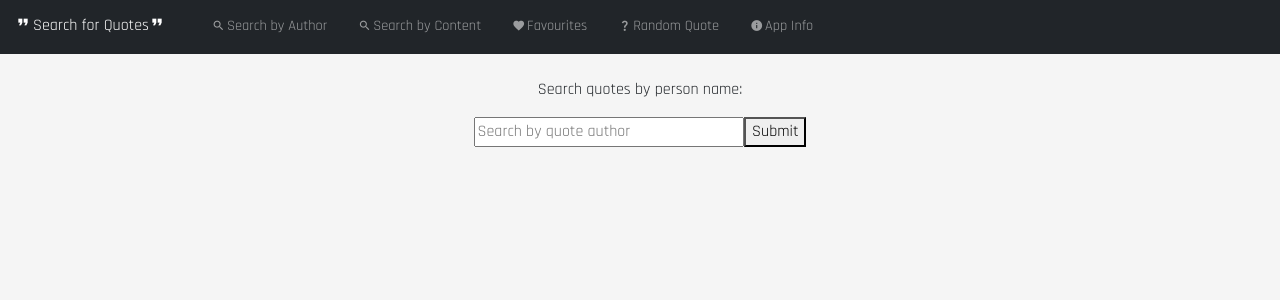
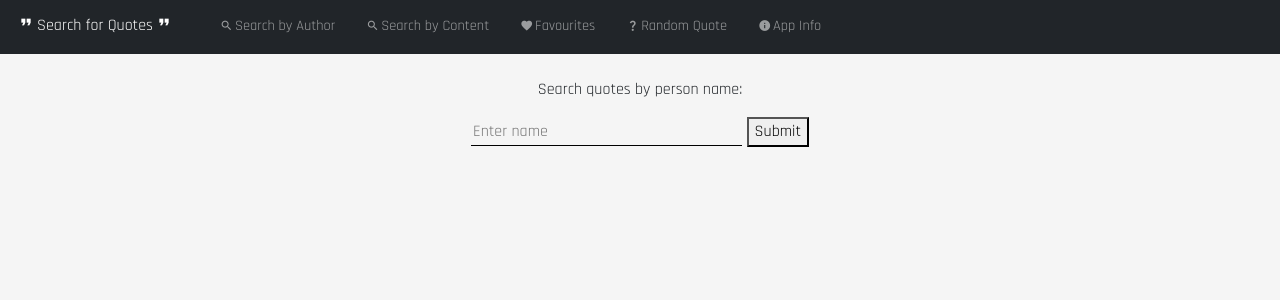
Before and after one commit to zappled/search-for-lyrics, a React (Create React App) app: page / in a window 1280 px wide. Shown: the top 300 px of the page. Built offline with nearby package versions, Linux system fonts and the light colour scheme.

Commit message:
Added 'search again' button

```diff
--- a/src/App.js
+++ b/src/App.js
@@ -2,10 +2,11 @@ import React from "react";
 import MainMenu from "./pages/MainMenu";
 import styles from "./styles.css";
 import { Route, Switch, Link } from "react-router-dom";
-import SearchByContent from "./pages/SearchByContent";
+import SearchByContent from "./components/SearchByContent";
 import Favourites from "./pages/Favourites";
 import Trending from "./pages/Trending";
 import AppInfo from "./pages/AppInfo";
+import SongDetails from "./components/SongDetails";
 
 function App() {
   return (
@@ -65,6 +66,9 @@ function App() {
         <Route exact path="/app-info">
           <AppInfo />
         </Route>
+        <Route exact path="/details">
+          <SongDetails />
+        </Route>
       </Switch>
     </>
   );
--- a/src/pages/SearchByContent.js
+++ b/src/components/SearchByContent.js
@@ -1,5 +1,5 @@
 import React from "react";
-import SearchSongContent from "./SearchSong";
+import SearchSongContent from "../pages/SearchSongContent";
 
 const SearchByContent = () => {
   return (
@@ -8,8 +8,6 @@ const SearchByContent = () => {
         <div className="row">
           <div className="col"></div>
           <div className="col-5">
-            <br />
-            Search quote contents using specific keywords:
             <br />
             <SearchSongContent />
           </div>
--- a/src/components/SearchResults.js
+++ b/src/components/SearchResults.js
@@ -1,11 +1,20 @@
 import React from "react";
+import { Redirect, useHistory } from "react-router-dom";
+import SongDetails from "./SongDetails";
 
 const SearchResults = (props) => {
+  const history = useHistory();
+  const showDetails = () => {
+    history.push("/details");
+    <SongDetails author={props.author} content={props.content} />;
+  };
   return (
-    <button className="result-container">
-      <div>{props.author}:</div>
-      <div>{props.content}</div>
-    </button>
+    <>
+      <button className="result-container" onClick={showDetails}>
+        <div className="quote-author">{props.author}:</div>
+        <div>{props.content}</div>
+      </button>
+    </>
   );
 };
 
--- a/src/components/SongDetails.js
+++ b/src/components/SongDetails.js
@@ -1,7 +1,7 @@
 import React from "react";
 
-const SongDetails = () => {
-  return <div></div>;
+const SongDetails = (props) => {
+  return <div>{props.author}</div>;
 };
 
 export default SongDetails;
--- a/src/pages/AppInfo.js
+++ b/src/pages/AppInfo.js
@@ -1,7 +1,25 @@
 import React from "react";
 
 const AppInfo = () => {
-  return <div></div>;
+  return (
+    <>
+      <div className="container text-center">
+        <div className="row">
+          <div className="col"></div>
+          <div className="col-5">
+            <br />
+            Github Link:
+            <br />
+            <a href="https://github.com/lukePeavey/quotable">
+              Powered by Quotable API
+            </a>
+            <br />
+          </div>
+          <div className="col"></div>
+        </div>
+      </div>
+    </>
+  );
 };
 
 export default AppInfo;
--- a/src/pages/MainMenu.js
+++ b/src/pages/MainMenu.js
@@ -1,5 +1,5 @@
 import React from "react";
-import SearchSong from "./SearchSong";
+import SearchSongAuthor from "./SearchSongAuthor";
 
 const MainMenu = () => {
   return (
@@ -11,7 +11,7 @@ const MainMenu = () => {
             <br />
             Search quotes by person name:
             <br />
-            <SearchSong />
+            <SearchSongAuthor />
           </div>
           <div className="col"></div>
         </div>
--- a/src/pages/SearchSong.js
+++ b/src/pages/SearchSongAuthor.js
@@ -1,7 +1,7 @@
 import React, { useRef, useState } from "react";
 import SearchResults from "../components/SearchResults";
 
-const SearchSong = (props) => {
+const SearchSongAuthor = () => {
   const inputRef = useRef();
   const [songs, setSongs] = useState([]);
   const [hasSearched, setHasSearched] = useState(false);
@@ -38,7 +38,7 @@ const SearchSong = (props) => {
       <form onSubmit={addInput}>
         <input
           type="text"
-          placeholder="Search by quote author"
+          placeholder="Enter name"
           className="input"
           ref={inputRef}
           required
@@ -60,4 +60,4 @@ const SearchSong = (props) => {
   );
 };
 
-export default SearchSong;
+export default SearchSongAuthor;
--- a/src/pages/SearchSongContent.js
+++ b/src/pages/SearchSongContent.js
@@ -1,14 +1,15 @@
 import React, { useRef, useState } from "react";
 import SearchResults from "../components/SearchResults";
 
-const SearchSongContent = (props) => {
+const SearchSongContent = () => {
   const contentInputRef = useRef();
   const [songs, setSongs] = useState([]);
   const [hasSearched, setHasSearched] = useState(false);
+  const [showDetails, setShowDetails] = useState(false);
 
   const addInput = (e) => {
     e.preventDefault();
-    const input = inputRef.current.value;
+    const input = contentInputRef.current.value;
     findSongs(input);
   };
 
@@ -23,8 +24,31 @@ const SearchSongContent = (props) => {
     }
   };
 
+  const searchAgain = () => {
+    setHasSearched(false);
+  };
+
   return (
     <>
+      {hasSearched ? (
+        <>
+          <button onClick={searchAgain}>Search Again</button>
+          {songs.map((song) => {
+            return (
+              <SearchResults
+                content={song.content}
+                author={song.author}
+                length={song.length}
+                tag={song.tag}
+                key={Math.random()}
+                setHasSearched={setHasSearched}
+              />
+            );
+          })}
+        </>
+      ) : (
+        <>
+          <div>Search quote contents using specific keywords:</div>
           <form onSubmit={addInput}>
             <input
               type="text"
@@ -35,17 +59,8 @@ const SearchSongContent = (props) => {
             />
             <button>Submit</button>
           </form>
-      {songs.map((song) => {
-        return (
-          <SearchResults
-            content={song.content}
-            author={song.author}
-            length={song.length}
-            tag={song.tag}
-            key={Math.random()}
-          />
-        );
-      })}
+        </>
+      )}
     </>
   );
 };
--- a/src/styles.css
+++ b/src/styles.css
@@ -24,6 +24,10 @@ form {
 
 .input {
   width: 60%;
+  border: none;
+  background: transparent;
+  border-bottom: 1px solid black;
+  margin-right: 5px;
 }
 
 .material-icons {
@@ -34,6 +38,8 @@ form {
 
 .header-icon {
   font-size: 100%;
+  padding-right: 3px;
+  padding-left: 3px;
   align-items: center;
 }
 
@@ -48,3 +54,8 @@ form {
   margin-top: 5px;
   padding: 10px;
 }
+
+.quote-author {
+  font-size: 80%;
+  text-decoration: underline;
+}
```
Lines whose indentation alone changed are shown as unchanged.
